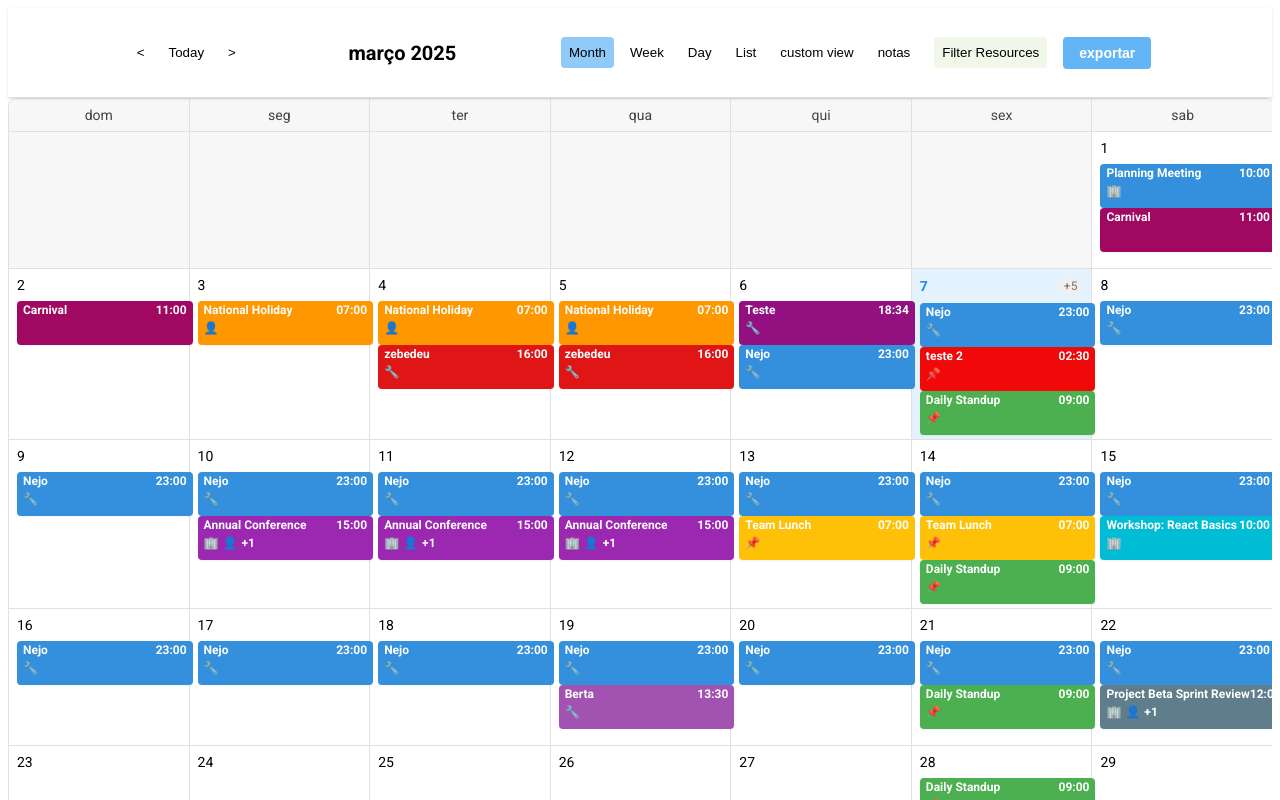
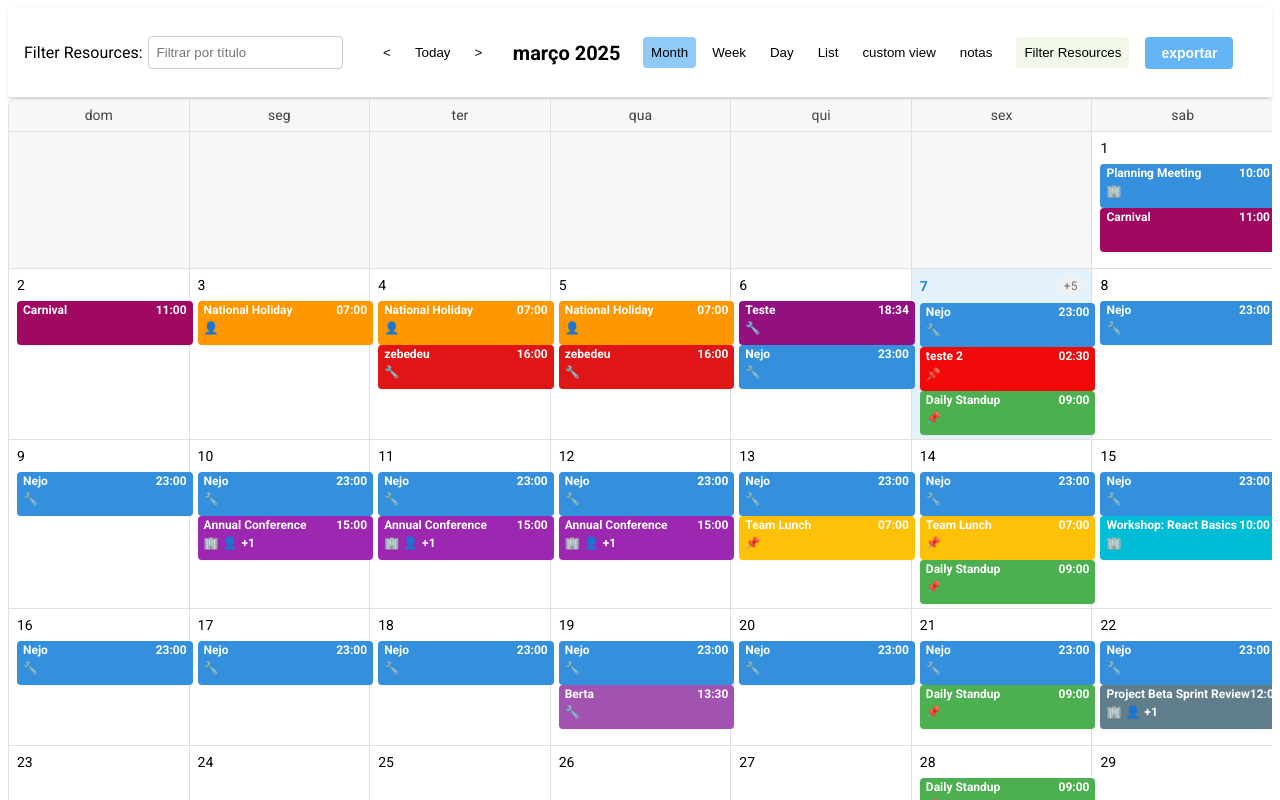
Before and after one commit to Zebedeu/react-agendfy, a React (Vite) app: page / in a window 1280 px wide. Shown: the top 800 px of the page. Built offline with nearby package versions, Linux system fonts and the light colour scheme.

Commit message:
fix(Calendar): remove conditional update of filteredResources via useEffect
Removed the code that synchronized localFilteredResources with filteredResources using JSON.stringify,
as it was causing an infinite loop and failing the resource filter test.

```diff
--- a/src/App.tsx
+++ b/src/App.tsx
@@ -3,6 +3,7 @@ import { format } from 'date-fns';
 import Calendar from './Core/Calendar';
 import { ToastProvider } from './Core/Components/Toast/Toast';
 import { EmailAdapter } from './types/notification';
+import EventTitleFilterPlugin from './Plugins/Filter/EventTitleFilterPlugin';
 
 export class ExampleEmailAdapter implements EmailAdapter {
   async sendEmail(subject: string, body: string, recipient?: string): Promise<void> {
@@ -464,6 +465,7 @@ const config = useMemo(()=> {
           { location: 'right',type:'header', component: MyRightHeaderPlugin, props: { className: 'search-input' }, key: 'right-plugin' },
           { location: 'view', type:'header', viewName: 'custom view', component: MyCustomViewComponent, key: 'custom-view-key' },
           { location: 'view', type:'header', viewName: 'notas', component: MyCustomView, key: 'custom-nota-key' },
+          { location: 'left', type:'filter', viewName: 'Filter', component: EventTitleFilterPlugin, key: 'custom-filter-key' },
         ]}
 
       />
--- a/src/Core/Calendar.tsx
+++ b/src/Core/Calendar.tsx
@@ -124,10 +124,11 @@ const Calendar: FC<CalendarProps> = ({
     setIsSearchActive(false);
   }, [initialEvents]);
 
-  useEffect(() => {
+
+ /*   useEffect(() => {
     setLocalFilteredResources(filteredResources);
   }, [filteredResources]);
-
+  */
    useEffect(() => {
     if (
       localeConfig.alerts.enabled &&
@@ -219,9 +220,13 @@ const Calendar: FC<CalendarProps> = ({
     setIsSearchActive(searchTerm.length > 0);
   }, []);
 
+  const stableDataSourcePlugins = useMemo(
+    () => dataSourcePlugins,
+    [JSON.stringify(dataSourcePlugins)]
+  );  const stableLocaleConfig = useMemo(() => config, [config]);
 
+  useDataSourceEvents(stableDataSourcePlugins, stableLocaleConfig, currentDate);
 
-  useDataSourceEvents(dataSourcePlugins, localeConfig, currentDate);
 
   const handleResourceFilterChange = useCallback((selected: SetStateAction<string[]>) => {
     setLocalFilteredResources(selected);
--- /dev/null
+++ b/src/Plugins/Filter/EventTitleFilterPlugin.tsx
@@ -0,0 +1,39 @@
+import React, { useState, useCallback } from 'react';
+import { FilterPluginProps } from '../../types/Search';
+import { EventProps } from '../../types';
+
+interface EventTitleFilterProps extends FilterPluginProps {
+  // You can add any specific props for this filter if needed
+}
+
+const EventTitleFilterPlugin: React.FC<EventTitleFilterProps> = ({ events, onFilterChange, config }) => {
+  const [filterText, setFilterText] = useState('');
+  console.log("EventTitleFilterPlugin Rendered");
+
+  const handleInputChange = useCallback((event: React.ChangeEvent<HTMLInputElement>) => {
+    const text = event.target.value.toLowerCase();
+    setFilterText(text);
+    const filteredEvents = events.filter((event: EventProps) =>
+      event.title.toLowerCase().includes(text)
+    );
+    onFilterChange(filteredEvents);
+  }, [events, onFilterChange]);
+
+  return (
+    <div style={{ display: 'flex', alignItems: 'center', marginRight: '10px' }}>
+      <label htmlFor="titleFilter" style={{ marginRight: '5px' }}>
+        {config.filter_resources}: {/* Reutilizando o rótulo existente para filtro */}
+      </label>
+      <input
+        type="text"
+        id="titleFilter"
+        value={filterText}
+        onChange={handleInputChange}
+        placeholder="Filtrar por título"
+        style={{ padding: '8px', borderRadius: '4px', border: '1px solid #ccc' }}
+      />
+    </div>
+  );
+};
+
+export default EventTitleFilterPlugin;
--- a/src/index.tsx
+++ b/src/index.tsx
@@ -1,7 +1,5 @@
 import "./index.css";
 import React from "react";
-import Calendar from "./Core/Calendar";
-import { ToastProvider } from "./Core/Components/Toast/Toast";
 import {
   CalendarProps,
   EventProps,
@@ -19,6 +17,8 @@ import {
   SearchPluginProps,
 } from "./types/search";
 import { CalendarPlugin } from "./types/plugns";
+import { ToastProvider } from "./Core/Components/Toast/Toast";
+import Calendar from "./Core/Calendar";
 
 const WrappedCalendar: React.FC<CalendarProps> = (props) => {
   return (
--- a/vite.config.js
+++ b/vite.config.js
@@ -11,7 +11,7 @@ export default defineConfig({
       'src/App.tsx',
       'src/main.tsx'
     ],
-    include: ['src/index.tsx']
+    include: ['src/types', 'src/index.tsx']
 
   })],
   build: {
```
Also changed, not shown: src/Plugins/Google/GoogleCalendarPlugin.tsx (added, +43 -0 lines), tsconfig.json (+4 -5 lines), package.json (line endings or trailing spaces), 2 other files (tests, documents, lock files or other folders).
